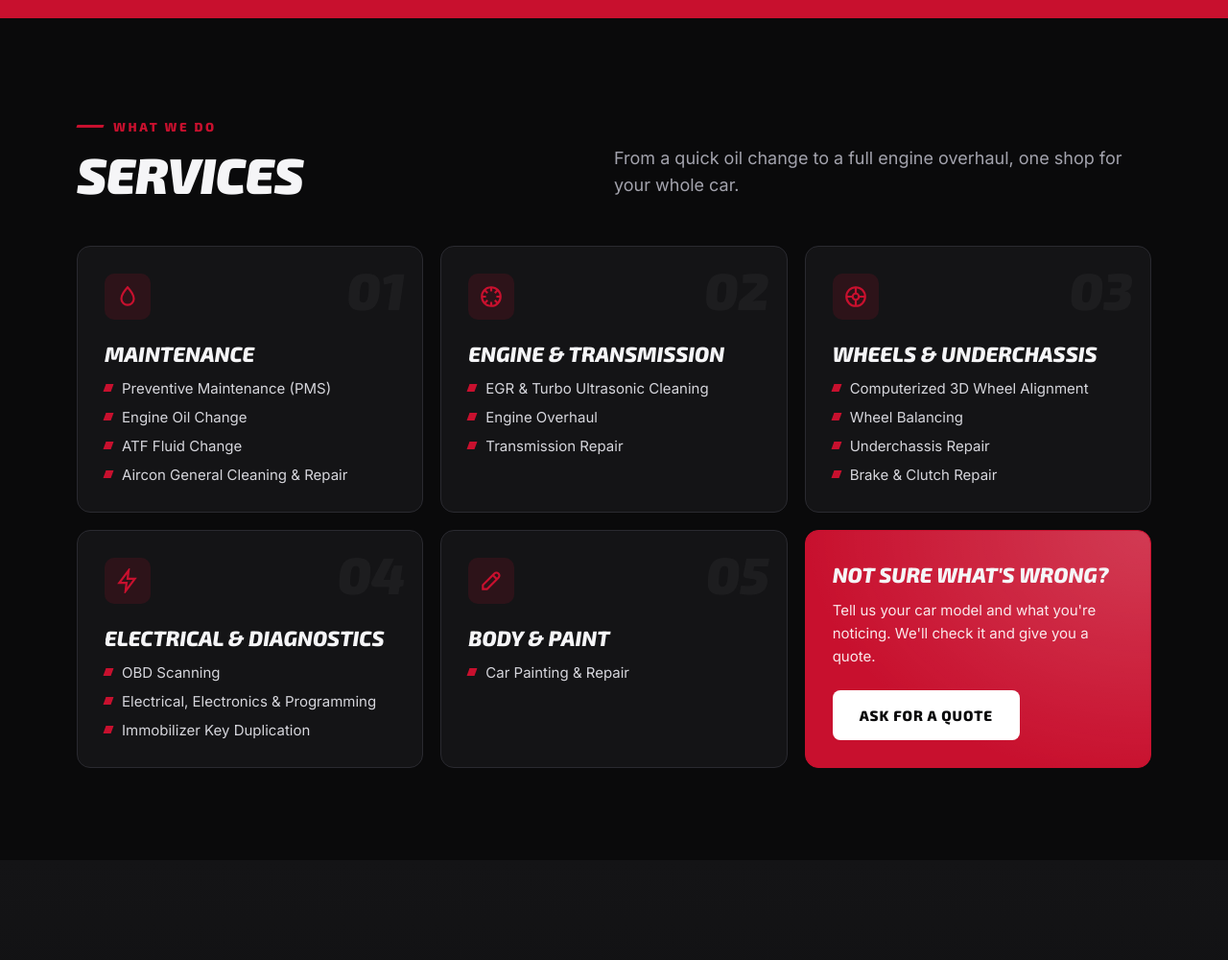
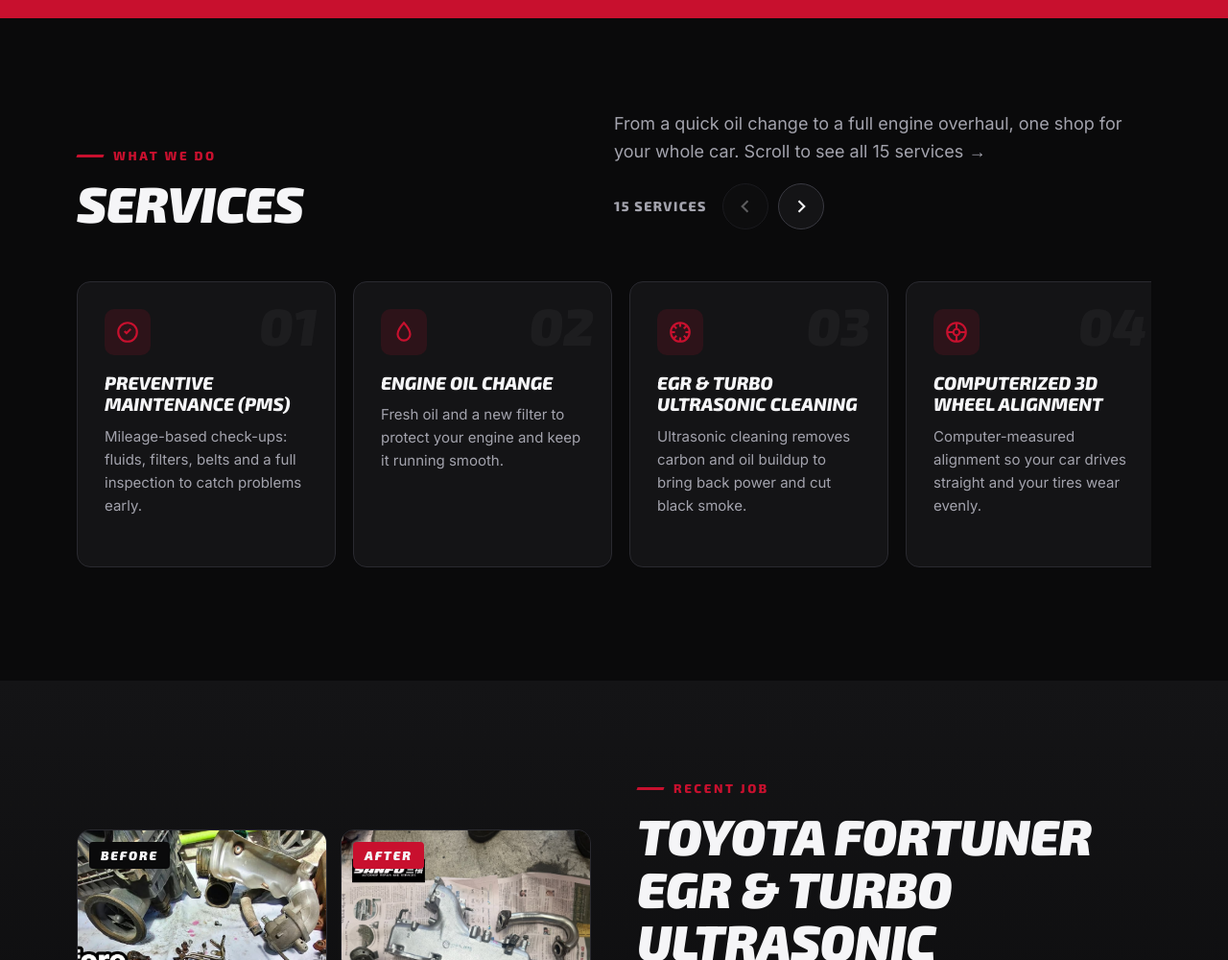
Before and after one commit to kendamin/kendamin.github.io, a plain HTML site: page sanfu-website/index.html in a window 1280 px wide. Shown: the part 902-1902 px from the top of the page at 96% size. Drawn offline with Linux system fonts and the light colour scheme.

Commit message:
SANFU: show all 15 services as a scrollable row of cards
Co-Authored-By: Claude Opus 5.5 <noreply@anthropic.com>

```diff
--- a/sanfu-website/index.html
+++ b/sanfu-website/index.html
@@ -86,13 +86,23 @@
 
   /* services */
   .sec-head{display:flex;flex-wrap:wrap;justify-content:space-between;align-items:end;gap:24px;margin-bottom:48px}
-  .services{display:grid;grid-template-columns:repeat(3,1fr);gap:18px}
+  .services{display:grid;grid-auto-flow:column;grid-auto-columns:minmax(270px,300px);gap:18px;overflow-x:auto;scroll-snap-type:x mandatory;scroll-behavior:smooth;padding:6px 2px 22px;scrollbar-width:thin;scrollbar-color:var(--red) var(--panel)}
+  .services::-webkit-scrollbar{height:8px}
+  .services::-webkit-scrollbar-track{background:var(--panel);border-radius:99px}
+  .services::-webkit-scrollbar-thumb{background:var(--red);border-radius:99px}
+  .services .svc{scroll-snap-align:start}
+  .scroll-ctrl{display:flex;align-items:center;gap:10px}
+  .scroll-ctrl button{width:48px;height:48px;border-radius:50%;border:1px solid #3A3A42;background:var(--coal);color:var(--white);cursor:pointer;display:grid;place-items:center;transition:background .15s,border-color .15s}
+  .scroll-ctrl button:hover{background:var(--red);border-color:var(--red)}
+  .scroll-ctrl button:disabled{opacity:.35;cursor:default;background:var(--coal);border-color:#3A3A42}
+  .scroll-ctrl svg{width:20px;height:20px}
+  .scroll-ctrl .count{font:800 14px "Exo 2";color:var(--muted);letter-spacing:.1em;margin-right:6px}
   .svc{background:var(--coal);border:1px solid var(--line);border-radius:var(--radius);padding:28px;position:relative;overflow:hidden;transition:border-color .2s,transform .2s}
   .svc:hover{border-color:var(--red);transform:translateY(-4px)}
   .svc .num{position:absolute;right:18px;top:12px;font:900 italic 54px "Exo 2";color:rgba(255,255,255,.04)}
   .svc .ic{width:48px;height:48px;border-radius:10px;background:rgba(200,16,46,.14);color:var(--red);display:grid;place-items:center;margin-bottom:18px}
   .svc .ic svg{width:26px;height:26px}
-  .svc h3{font-style:italic;font-weight:800;font-size:22px;text-transform:uppercase;margin-bottom:8px}
+  .svc h3{font-style:italic;font-weight:800;font-size:19px;line-height:1.2;text-transform:uppercase;margin-bottom:10px}
   .svc p{color:var(--muted);font-size:15px}
   .svc ul{list-style:none;display:grid;gap:9px;margin-top:4px}
   .svc li{display:flex;gap:10px;align-items:flex-start;color:#D6D6DC;font-size:15px;line-height:1.4}
@@ -101,8 +111,8 @@
   .svc.ask:hover{border-color:#fff}
   .svc.ask p{color:rgba(255,255,255,.9)}
   .svc.ask .btn{background:#fff;color:var(--black);align-self:flex-start}
-  @media (max-width:900px){.services{grid-template-columns:1fr 1fr}}
-  @media (max-width:560px){.services{grid-template-columns:1fr}}
+  .svc.ask{min-height:100%}
+  @media (max-width:560px){.services{grid-auto-columns:82%}.scroll-ctrl .count{display:none}}
 
   /* featured job */
   .feature{background:linear-gradient(180deg,var(--coal),var(--black))}
@@ -237,24 +247,46 @@
     <div class="wrap">
       <div class="sec-head">
         <div><div class="kicker">What we do</div><h2>Services</h2></div>
-        <p class="lead">From a quick oil change to a full engine overhaul, one shop for your whole car.</p>
+        <div>
+          <p class="lead" style="margin-bottom:18px">From a quick oil change to a full engine overhaul, one shop for your whole car. Scroll to see all 15 services →</p>
+          <div class="scroll-ctrl">
+            <span class="count">15 SERVICES</span>
+            <button type="button" id="svcPrev" aria-label="Previous services"><svg viewBox="0 0 24 24" fill="none" stroke="currentColor" stroke-width="2.5"><path d="M15 5l-7 7 7 7"/></svg></button>
+            <button type="button" id="svcNext" aria-label="Next services"><svg viewBox="0 0 24 24" fill="none" stroke="currentColor" stroke-width="2.5"><path d="M9 5l7 7-7 7"/></svg></button>
+          </div>
+        </div>
       </div>
-      <div class="services">
-        <div class="svc"><span class="num">01</span><div class="ic"><svg viewBox="0 0 24 24" fill="none" stroke="currentColor" stroke-width="2"><path d="M12 3s6 6.5 6 11a6 6 0 0 1-12 0c0-4.5 6-11 6-11z"/></svg></div>
-          <h3>Maintenance</h3>
-          <ul><li>Preventive Maintenance (PMS)</li><li>Engine Oil Change</li><li>ATF Fluid Change</li><li>Aircon General Cleaning &amp; Repair</li></ul></div>
-        <div class="svc"><span class="num">02</span><div class="ic"><svg viewBox="0 0 24 24" fill="none" stroke="currentColor" stroke-width="2"><circle cx="12" cy="12" r="9"/><path d="M12 3v4M12 17v4M3 12h4M17 12h4M6 6l2.5 2.5M15.5 15.5 18 18M6 18l2.5-2.5M15.5 8.5 18 6"/></svg></div>
-          <h3>Engine &amp; Transmission</h3>
-          <ul><li>EGR &amp; Turbo Ultrasonic Cleaning</li><li>Engine Overhaul</li><li>Transmission Repair</li></ul></div>
-        <div class="svc"><span class="num">03</span><div class="ic"><svg viewBox="0 0 24 24" fill="none" stroke="currentColor" stroke-width="2"><circle cx="12" cy="12" r="9"/><circle cx="12" cy="12" r="3"/><path d="M12 3v6M12 15v6M3 12h6M15 12h6"/></svg></div>
-          <h3>Wheels &amp; Underchassis</h3>
-          <ul><li>Computerized 3D Wheel Alignment</li><li>Wheel Balancing</li><li>Underchassis Repair</li><li>Brake &amp; Clutch Repair</li></ul></div>
-        <div class="svc"><span class="num">04</span><div class="ic"><svg viewBox="0 0 24 24" fill="none" stroke="currentColor" stroke-width="2"><path d="M13 2 4 14h7l-1 8 9-12h-7z"/></svg></div>
-          <h3>Electrical &amp; Diagnostics</h3>
-          <ul><li>OBD Scanning</li><li>Electrical, Electronics &amp; Programming</li><li>Immobilizer Key Duplication</li></ul></div>
-        <div class="svc"><span class="num">05</span><div class="ic"><svg viewBox="0 0 24 24" fill="none" stroke="currentColor" stroke-width="2"><path d="M4 20h4L19 9a2.8 2.8 0 0 0-4-4L4 16z"/><path d="M13.5 6.5l4 4"/></svg></div>
-          <h3>Body &amp; Paint</h3>
-          <ul><li>Car Painting &amp; Repair</li></ul></div>
+      <div class="services" id="svcList">
+        <div class="svc"><span class="num">01</span><div class="ic"><svg viewBox="0 0 24 24" fill="none" stroke="currentColor" stroke-width="2"><path d="M9 11l2 2 4-4"/><circle cx="12" cy="12" r="9"/></svg></div>
+          <h3>Preventive Maintenance (PMS)</h3><p>Mileage-based check-ups: fluids, filters, belts and a full inspection to catch problems early.</p></div>
+        <div class="svc"><span class="num">02</span><div class="ic"><svg viewBox="0 0 24 24" fill="none" stroke="currentColor" stroke-width="2"><path d="M12 3s6 6.5 6 11a6 6 0 0 1-12 0c0-4.5 6-11 6-11z"/></svg></div>
+          <h3>Engine Oil Change</h3><p>Fresh oil and a new filter to protect your engine and keep it running smooth.</p></div>
+        <div class="svc"><span class="num">03</span><div class="ic"><svg viewBox="0 0 24 24" fill="none" stroke="currentColor" stroke-width="2"><circle cx="12" cy="12" r="9"/><path d="M12 3v4M12 17v4M3 12h4M17 12h4M6 6l2.5 2.5M15.5 15.5 18 18M6 18l2.5-2.5M15.5 8.5 18 6"/></svg></div>
+          <h3>EGR &amp; Turbo Ultrasonic Cleaning</h3><p>Ultrasonic cleaning removes carbon and oil buildup to bring back power and cut black smoke.</p></div>
+        <div class="svc"><span class="num">04</span><div class="ic"><svg viewBox="0 0 24 24" fill="none" stroke="currentColor" stroke-width="2"><circle cx="12" cy="12" r="9"/><circle cx="12" cy="12" r="3"/><path d="M12 3v6M12 15v6M3 12h6M15 12h6"/></svg></div>
+          <h3>Computerized 3D Wheel Alignment</h3><p>Computer-measured alignment so your car drives straight and your tires wear evenly.</p></div>
+        <div class="svc"><span class="num">05</span><div class="ic"><svg viewBox="0 0 24 24" fill="none" stroke="currentColor" stroke-width="2"><path d="M12 3v18M5 7h14M5 7l-3 6h6zM19 7l-3 6h6z"/></svg></div>
+          <h3>Wheel Balancing</h3><p>Stops steering-wheel shake at speed and helps your tires last longer.</p></div>
+        <div class="svc"><span class="num">06</span><div class="ic"><svg viewBox="0 0 24 24" fill="none" stroke="currentColor" stroke-width="2"><path d="M12 3s6 6.5 6 11a6 6 0 0 1-12 0c0-4.5 6-11 6-11z"/><path d="M9 15h6"/></svg></div>
+          <h3>ATF Fluid Change</h3><p>Fresh automatic transmission fluid for smoother shifting and a longer-lasting transmission.</p></div>
+        <div class="svc"><span class="num">07</span><div class="ic"><svg viewBox="0 0 24 24" fill="none" stroke="currentColor" stroke-width="2"><circle cx="12" cy="12" r="9"/><circle cx="12" cy="12" r="4"/><path d="M19 5l-3 3"/></svg></div>
+          <h3>Brake &amp; Clutch Repair</h3><p>Pads, discs and clutch work so you can stop safely and shift smoothly.</p></div>
+        <div class="svc"><span class="num">08</span><div class="ic"><svg viewBox="0 0 24 24" fill="none" stroke="currentColor" stroke-width="2"><rect x="3" y="7" width="18" height="10" rx="2"/><path d="M7 7V4M12 7V4M17 7V4M7 17v3M12 17v3M17 17v3"/></svg></div>
+          <h3>Engine Overhaul</h3><p>Full engine teardown and rebuild for low power, heavy smoke or high oil consumption.</p></div>
+        <div class="svc"><span class="num">09</span><div class="ic"><svg viewBox="0 0 24 24" fill="none" stroke="currentColor" stroke-width="2"><circle cx="12" cy="12" r="3"/><path d="M12 2v3M12 19v3M2 12h3M19 12h3M4.9 4.9l2.1 2.1M17 17l2.1 2.1M4.9 19.1 7 17M17 7l2.1-2.1"/><circle cx="12" cy="12" r="7"/></svg></div>
+          <h3>Transmission Repair</h3><p>Diagnosis and repair for slipping, hard-shifting or noisy transmissions.</p></div>
+        <div class="svc"><span class="num">10</span><div class="ic"><svg viewBox="0 0 24 24" fill="none" stroke="currentColor" stroke-width="2"><path d="M3 13l2-5h14l2 5v4H3z"/><circle cx="7" cy="17" r="2"/><circle cx="17" cy="17" r="2"/></svg></div>
+          <h3>Underchassis</h3><p>Suspension, steering and underbody repair for a quieter, more stable ride.</p></div>
+        <div class="svc"><span class="num">11</span><div class="ic"><svg viewBox="0 0 24 24" fill="none" stroke="currentColor" stroke-width="2"><path d="M13 2 4 14h7l-1 8 9-12h-7z"/></svg></div>
+          <h3>Electrical, Electronics &amp; Programming</h3><p>Wiring, sensors, lights and module programming, from simple faults to complex electronics.</p></div>
+        <div class="svc"><span class="num">12</span><div class="ic"><svg viewBox="0 0 24 24" fill="none" stroke="currentColor" stroke-width="2"><path d="M12 2v20M2 12h20M5 5l14 14M19 5 5 19"/></svg></div>
+          <h3>Aircon General Cleaning &amp; Repair</h3><p>Full aircon cleaning and repair for cold, fresh air even in Davao heat.</p></div>
+        <div class="svc"><span class="num">13</span><div class="ic"><svg viewBox="0 0 24 24" fill="none" stroke="currentColor" stroke-width="2"><path d="M4 20h4L19 9a2.8 2.8 0 0 0-4-4L4 16z"/><path d="M13.5 6.5l4 4"/></svg></div>
+          <h3>Car Painting &amp; Repair</h3><p>Scratch, dent and body repair with paint matched to your car.</p></div>
+        <div class="svc"><span class="num">14</span><div class="ic"><svg viewBox="0 0 24 24" fill="none" stroke="currentColor" stroke-width="2"><circle cx="8" cy="15" r="4"/><path d="M11 12l9-9M17 6l3 3M14 9l2 2"/></svg></div>
+          <h3>Immobilizer Key Duplication</h3><p>Spare or replacement keys with immobilizer chips programmed to your car.</p></div>
+        <div class="svc"><span class="num">15</span><div class="ic"><svg viewBox="0 0 24 24" fill="none" stroke="currentColor" stroke-width="2"><path d="M3 12h3l3-8 4 16 3-8h5"/></svg></div>
+          <h3>OBD Scanning</h3><p>Computer scan to read error codes and find out why your check engine light is on.</p></div>
         <div class="svc ask"><div><h3>Not sure what's wrong?</h3><p>Tell us your car model and what you're noticing. We'll check it and give you a quote.</p></div>
           <a class="btn" href="https://m.me/61584140202829" target="_blank" rel="noopener">Ask for a quote</a></div>
       </div>
@@ -402,6 +434,19 @@
   lb.addEventListener("click", e => { if(e.target === lb || e.target.id === "lbClose") close(); });
   document.addEventListener("keydown", e => { if(e.key === "Escape") close(); });
   document.getElementById("yr").textContent = new Date().getFullYear();
+
+  // services carousel arrows
+  const list = document.getElementById("svcList"), prev = document.getElementById("svcPrev"), next = document.getElementById("svcNext");
+  const step = () => (list.querySelector(".svc")?.getBoundingClientRect().width || 300) + 18;
+  prev.addEventListener("click", () => list.scrollBy({left: -step() * 2}));
+  next.addEventListener("click", () => list.scrollBy({left: step() * 2}));
+  const sync = () => {
+    prev.disabled = list.scrollLeft <= 2;
+    next.disabled = list.scrollLeft + list.clientWidth >= list.scrollWidth - 2;
+  };
+  list.addEventListener("scroll", sync, {passive: true});
+  window.addEventListener("resize", sync);
+  sync();
 </script>
 </body>
 </html>
```
